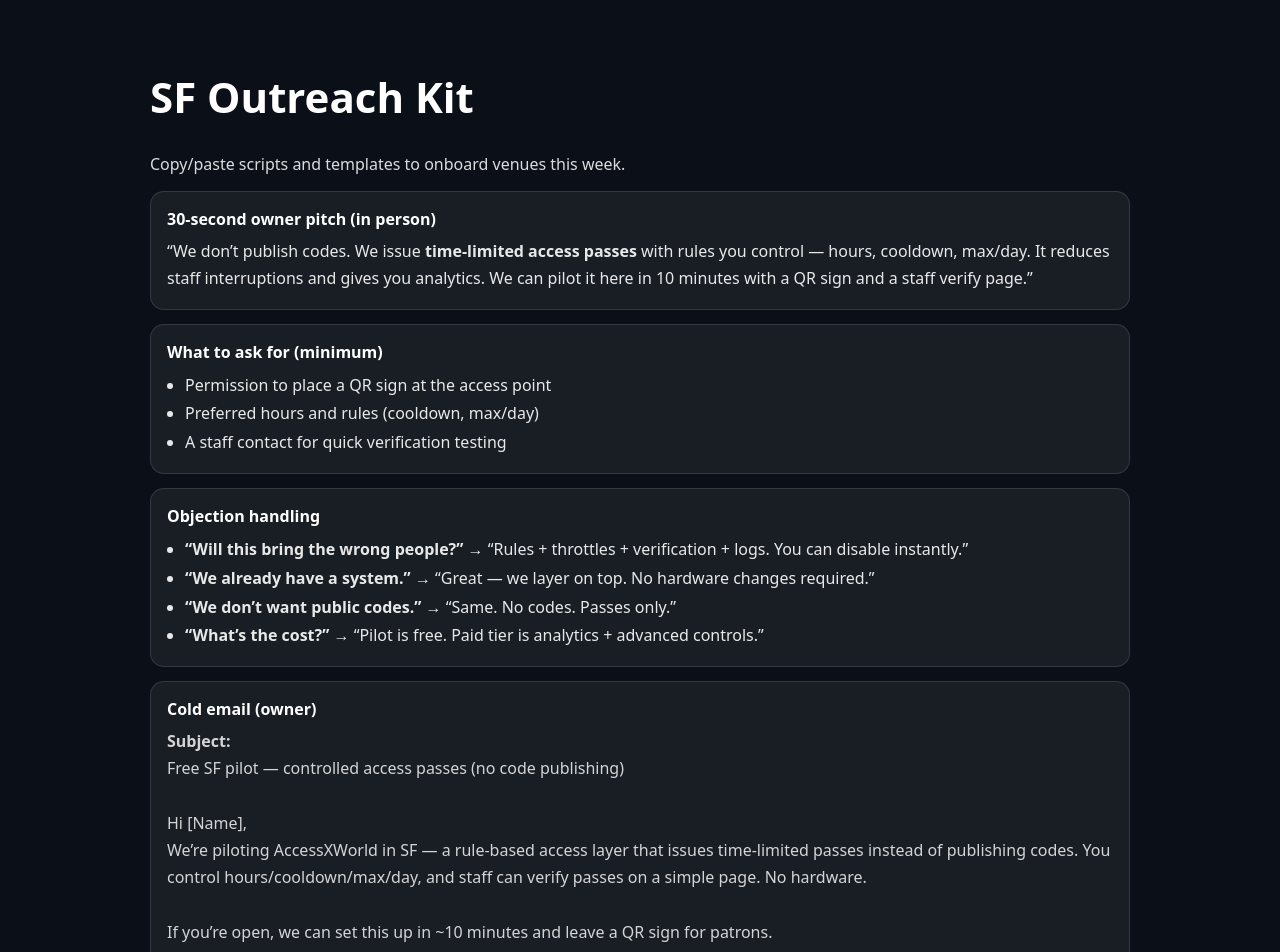
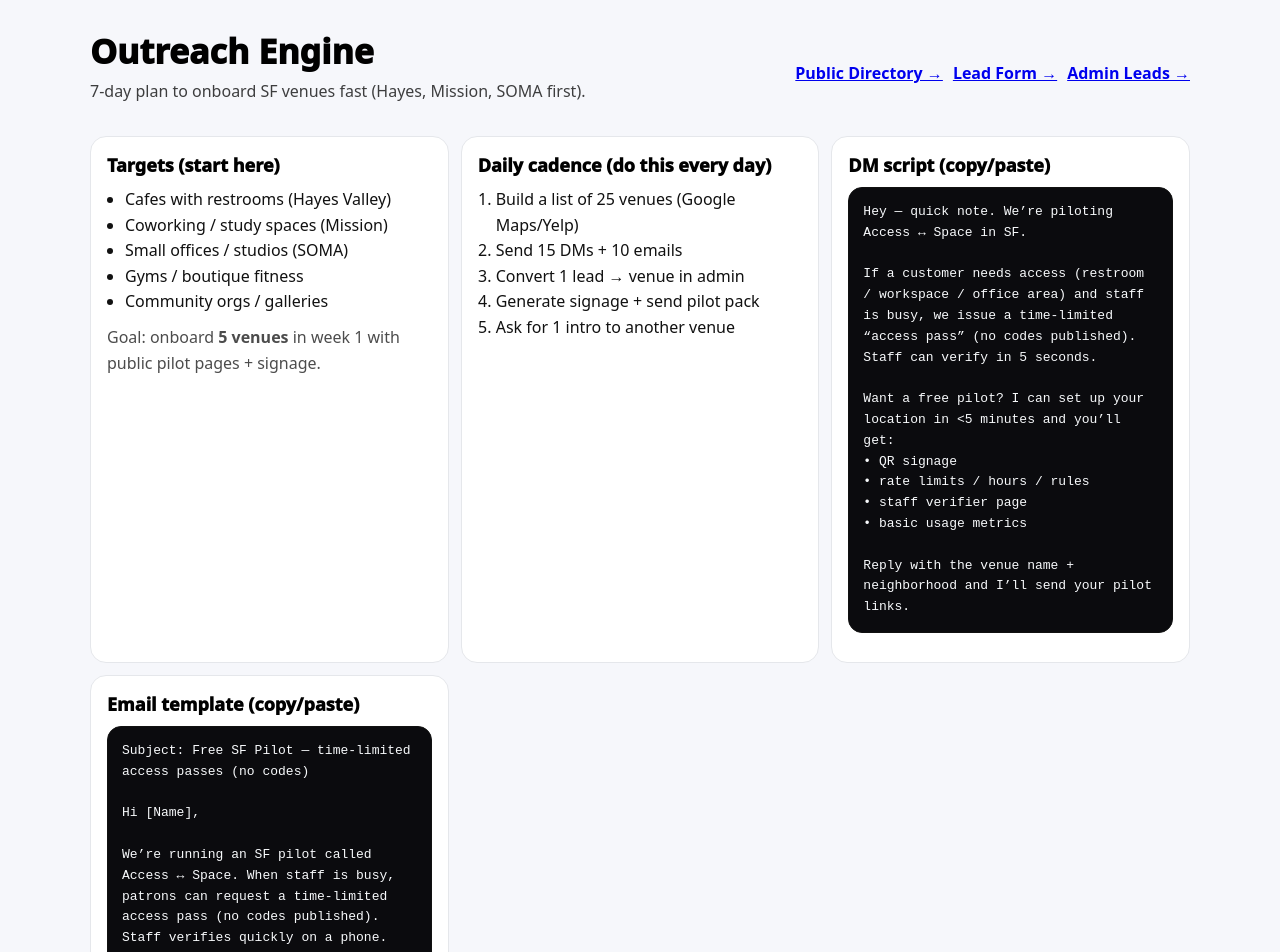
Before and after one commit to M4G3LL4N0/access-layer, a Next.js app: page /outreach in a window 1280 px wide. Shown: the top 952 px of the page. Built offline with nearby package versions, Linux system fonts and the light colour scheme.

Commit message:
Add pilot pack route

```diff
--- a/src/app/outreach/page.tsx
+++ b/src/app/outreach/page.tsx
@@ -1,104 +1,137 @@
 export const dynamic = "force-dynamic";
 
-function Box({ title, children }: { title: string; children: any }) {
+import Link from "next/link";
+
+function Block({ title, children }: { title: string; children: React.ReactNode }) {
   return (
-    <div
+    <section
       style={{
-        marginTop: 14,
+        background: "white",
+        border: "1px solid #e5e7eb",
+        borderRadius: 16,
         padding: 16,
-        borderRadius: 14,
-        border: "1px solid rgba(255,255,255,0.12)",
-        background: "rgba(255,255,255,0.06)",
       }}
     >
-      <div style={{ fontWeight: 900, marginBottom: 8 }}>{title}</div>
-      <div style={{ opacity: 0.9, lineHeight: 1.7 }}>{children}</div>
-    </div>
+      <div style={{ fontWeight: 1000, fontSize: 18 }}>{title}</div>
+      <div style={{ marginTop: 10, lineHeight: 1.6, color: "#111" }}>{children}</div>
+    </section>
+  );
+}
+
+function CodeBox({ text }: { text: string }) {
+  return (
+    <pre
+      style={{
+        marginTop: 10,
+        whiteSpace: "pre-wrap",
+        background: "#0b0b0e",
+        color: "#f8fafc",
+        padding: 14,
+        borderRadius: 14,
+        border: "1px solid #111",
+        overflow: "auto",
+        fontSize: 13,
+      }}
+    >
+      {text}
+    </pre>
   );
 }
 
 export default function OutreachPage() {
+  const dm = `Hey — quick note. We’re piloting Access ↔ Space in SF.
+
+If a customer needs access (restroom / workspace / office area) and staff is busy, we issue a time-limited “access pass” (no codes published). Staff can verify in 5 seconds.
+
+Want a free pilot? I can set up your location in <5 minutes and you’ll get:
+• QR signage
+• rate limits / hours / rules
+• staff verifier page
+• basic usage metrics
+
+Reply with the venue name + neighborhood and I’ll send your pilot links.`;
+
+  const email = `Subject: Free SF Pilot — time-limited access passes (no codes)
+
+Hi [Name],
+
+We’re running an SF pilot called Access ↔ Space. When staff is busy, patrons can request a time-limited access pass (no codes published). Staff verifies quickly on a phone.
+
+Pilot includes:
+• QR signage (front desk + door)
+• configurable hours/rules + rate limits
+• staff verify page
+• basic usage metrics
+
+If you’re open, reply with:
+1) venue name
+2) neighborhood
+3) what space (restroom / workspace / office)
+
+I’ll set it up in <5 minutes and send links.
+
+Thanks,
+[Your Name]`;
+
   return (
-    <main
-      style={{
-        minHeight: "100vh",
-        padding: 40,
-        fontFamily: "system-ui",
-        background: "#0b0f17",
-        color: "white",
-      }}
-    >
-      <div style={{ maxWidth: 980, margin: "0 auto" }}>
-        <h1 style={{ fontSize: 42, fontWeight: 900 }}>SF Outreach Kit</h1>
-        <p style={{ marginTop: 10, opacity: 0.85 }}>
-          Copy/paste scripts and templates to onboard venues this week.
-        </p>
+    <main style={{ padding: 28, fontFamily: "system-ui", background: "#f6f7fb", minHeight: "100vh" }}>
+      <div style={{ maxWidth: 1100, margin: "0 auto" }}>
+        <div style={{ display: "flex", justifyContent: "space-between", gap: 12, flexWrap: "wrap" }}>
+          <div>
+            <h1 style={{ margin: 0, fontSize: 34, fontWeight: 1000 }}>Outreach Engine</h1>
+            <p style={{ marginTop: 6, opacity: 0.75 }}>
+              7-day plan to onboard SF venues fast (Hayes, Mission, SOMA first).
+            </p>
+          </div>
+          <div style={{ display: "flex", gap: 10, alignItems: "center" }}>
+            <Link href="/venues" style={{ textDecoration: "underline", fontWeight: 900 }}>
+              Public Directory →
+            </Link>
+            <Link href="/contact" style={{ textDecoration: "underline", fontWeight: 900 }}>
+              Lead Form →
+            </Link>
+            <Link href="/admin/leads" style={{ textDecoration: "underline", fontWeight: 900 }}>
+              Admin Leads →
+            </Link>
+          </div>
+        </div>
 
-        <Box title="30-second owner pitch (in person)">
-          “We don’t publish codes. We issue <b>time-limited access passes</b> with rules you control —
-          hours, cooldown, max/day. It reduces staff interruptions and gives you analytics. We can pilot
-          it here in 10 minutes with a QR sign and a staff verify page.”
-        </Box>
+        <div style={{ marginTop: 18, display: "grid", gap: 12, gridTemplateColumns: "repeat(auto-fit, minmax(320px, 1fr))" }}>
+          <Block title="Targets (start here)">
+            <ul style={{ margin: 0, paddingLeft: 18 }}>
+              <li>Cafes with restrooms (Hayes Valley)</li>
+              <li>Coworking / study spaces (Mission)</li>
+              <li>Small offices / studios (SOMA)</li>
+              <li>Gyms / boutique fitness</li>
+              <li>Community orgs / galleries</li>
+            </ul>
+            <div style={{ marginTop: 10, opacity: 0.75 }}>
+              Goal: onboard <b>5 venues</b> in week 1 with public pilot pages + signage.
+            </div>
+          </Block>
 
-        <Box title="What to ask for (minimum)">
-          <ul style={{ margin: 0, paddingLeft: 18, lineHeight: 1.8 }}>
-            <li>Permission to place a QR sign at the access point</li>
-            <li>Preferred hours and rules (cooldown, max/day)</li>
-            <li>A staff contact for quick verification testing</li>
-          </ul>
-        </Box>
+          <Block title="Daily cadence (do this every day)">
+            <ol style={{ margin: 0, paddingLeft: 18 }}>
+              <li>Build a list of 25 venues (Google Maps/Yelp)</li>
+              <li>Send 15 DMs + 10 emails</li>
+              <li>Convert 1 lead → venue in admin</li>
+              <li>Generate signage + send pilot pack</li>
+              <li>Ask for 1 intro to another venue</li>
+            </ol>
+          </Block>
 
-        <Box title="Objection handling">
-          <ul style={{ margin: 0, paddingLeft: 18, lineHeight: 1.8 }}>
-            <li>
-              <b>“Will this bring the wrong people?”</b> → “Rules + throttles + verification + logs.
-              You can disable instantly.”
-            </li>
-            <li>
-              <b>“We already have a system.”</b> → “Great — we layer on top. No hardware changes required.”
-            </li>
-            <li>
-              <b>“We don’t want public codes.”</b> → “Same. No codes. Passes only.”
-            </li>
-            <li>
-              <b>“What’s the cost?”</b> → “Pilot is free. Paid tier is analytics + advanced controls.”
-            </li>
-          </ul>
-        </Box>
+          <Block title="DM script (copy/paste)">
+            <CodeBox text={dm} />
+          </Block>
 
-        <Box title="Cold email (owner)">
-          <div style={{ opacity: 0.9 }}>
-            <div style={{ fontWeight: 900 }}>Subject:</div>
-            Free SF pilot — controlled access passes (no code publishing)
-            <br />
-            <br />
-            Hi [Name],
-            <br />
-            We’re piloting AccessXWorld in SF — a rule-based access layer that issues time-limited
-            passes instead of publishing codes. You control hours/cooldown/max/day, and staff can
-            verify passes on a simple page. No hardware.
-            <br />
-            <br />
-            If you’re open, we can set this up in ~10 minutes and leave a QR sign for patrons.
-            <br />
-            <br />— AccessXWorld
-          </div>
-        </Box>
+          <Block title="Email template (copy/paste)">
+            <CodeBox text={email} />
+          </Block>
+        </div>
 
-        <Box title="Cold DM (short)">
-          “Quick question—do you manage this location? We’re running a free SF pilot for time-limited
-          access passes (no codes), with rules you control. Setup takes 10 minutes. Want details?”
-        </Box>
-
-        <Box title="7-day SF target plan">
-          Day 1–2: Hayes Valley cafés → Day 3: Mission coworking → Day 4: SOMA offices → Day 5: gyms →
-          Day 6–7: event spaces + galleries.
-        </Box>
-
-        <Box title="Your next ask (close)">
-          “If you’re open to a pilot, I’ll generate a QR sign + staff verify page and we’ll set rules
-          together. If you hate it, you can disable it instantly.”
-        </Box>
+        <div style={{ marginTop: 14, opacity: 0.75 }}>
+          Next: run outreach → convert leads → send pilot pack → track metrics.
+        </div>
       </div>
     </main>
   );
```
Also changed, not shown: src/app/page.tsx (+40 -3 lines), src/app/pilot-pack/[venueId]/page.tsx (added, +74 -0 lines).
